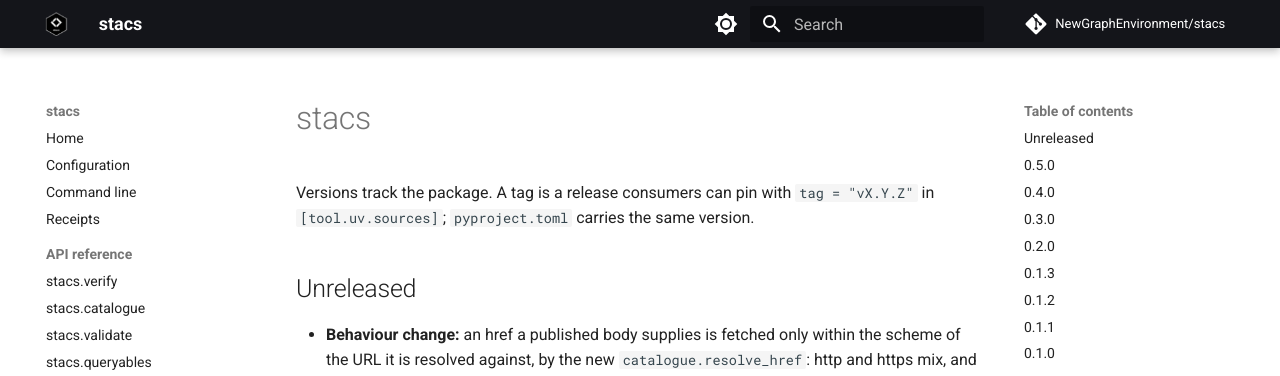
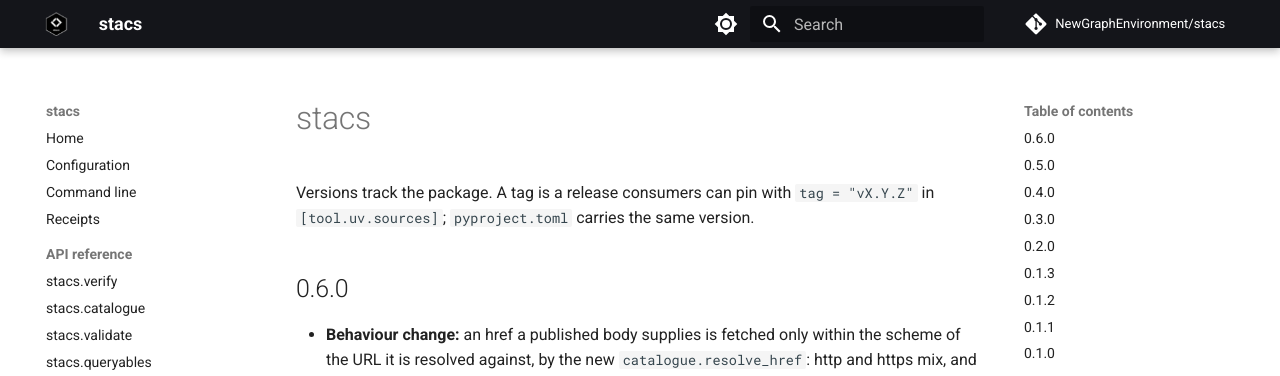
Before and after one commit to NewGraphEnvironment/stacs, an MkDocs documentation site: the page built from docs/changelog.md, in a window 1280 px wide and 900 px high. Shown: the top 376 px of the window. Built offline with MkDocs 1.6.1 and Material for MkDocs 9.7.7, drawn with Linux system fonts in a browser that asks for light colours; comment, search, counter and statistics services are not loaded.

Commit message:
Release v0.6.0
Co-Authored-By: Claude Opus 5.5 <noreply@anthropic.com>

```diff
--- a/NEWS.md
+++ b/NEWS.md
@@ -3,7 +3,7 @@
 Versions track the package. A tag is a release consumers can pin with
 `tag = "vX.Y.Z"` in `[tool.uv.sources]`; `pyproject.toml` carries the same version.
 
-## Unreleased
+## 0.6.0
 
 - **Behaviour change:** an href a published body supplies is fetched only within the scheme
   of the URL it is resolved against, by the new `catalogue.resolve_href`: http and https
--- a/pyproject.toml
+++ b/pyproject.toml
@@ -1,6 +1,6 @@
 [project]
 name = "stacs"
-version = "0.5.0"
+version = "0.6.0"
 description = "Register STAC catalogues into pgstac and verify they arrived, by id set and body digest."
 readme = "README.md"
 license = "MIT"
```
Also changed, not shown: README.md (+2 -2 lines), 1 other file.
